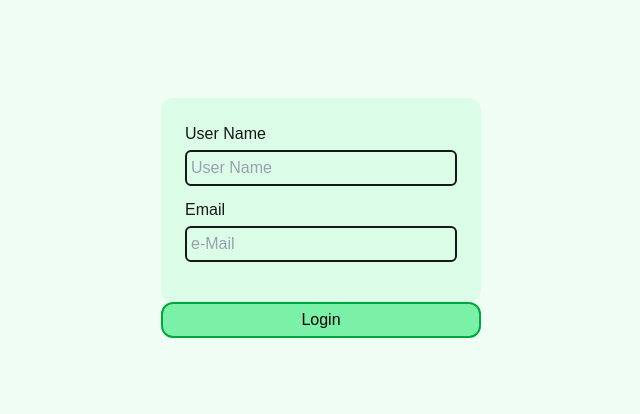
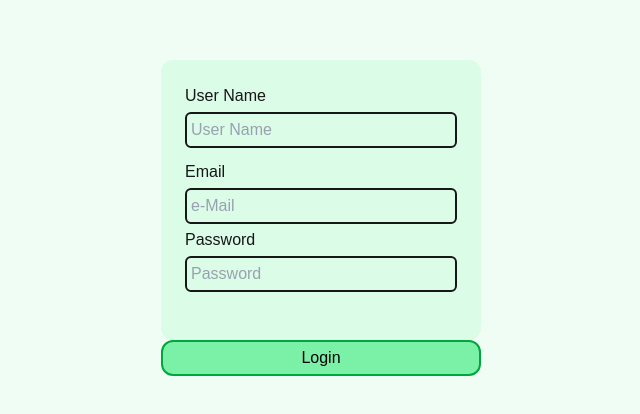
Before and after one commit to sinzin075/milestone, a Next.js app in the folder frontend/: page /userRegistration in a window 1280 px wide. Shown: the part 178-592 px from the top of the page, without its empty margins (319-959 px from the left). Built offline with nearby package versions, Linux system fonts and the light colour scheme.

Commit message:
feat: add password validation for frontend (min 8, max 20, required chars)

```diff
--- a/frontend/src/app/userRegistration/page.tsx
+++ b/frontend/src/app/userRegistration/page.tsx
@@ -6,8 +6,10 @@ import {useEffect, useState} from 'react';
 export default function userRegistration(){
     const[userName,setUserName]=useState('');
     const[email,setEmail]=useState('');
+    const[password,setPassword]=useState('');
     const[userNameError,setUserNameError]=useState<string|null>(null);
     const[emailError,setEmailError]=useState<string|null>(null);
+    const[passwordError,setPasswordError]=useState<string|null>(null);
     const[status, setStatus] = useState('typing');
 
 
@@ -16,6 +18,7 @@ export default function userRegistration(){
     setStatus('submitting');
     setUserNameError(null);
     setEmailError(null);
+    setPasswordError(null);
     let errorStatus=false;
 
     try {
@@ -32,10 +35,18 @@ export default function userRegistration(){
         setEmailError(error.message);
     }
 
+    try{
+        await validatePassword(password);
+    }catch(error:any){
+        errorStatus=true;
+        setPasswordError(error.message);
+    }
+
+
     if(!errorStatus){
         const res = await fetch("http://localhost:8080/users",{
             method:"POST",
-            body:JSON.stringify({name:userName,email:email}),
+            body:JSON.stringify({name:userName,email:email,password:password}),
             headers:{
                 "Content-Type":"application/json",
             },
@@ -81,6 +92,16 @@ export default function userRegistration(){
                     onChange={e=>setEmail(e.target.value)}
                 />
                 <div id="emailError" className="text-red-500 text-sm mt-1">{emailError}</div>
+                <h4 className="mb-1">Password</h4>
+                <input
+                    type="text"
+                    placeholder="Password"
+                    className="w-full placeholder-gray-400 border-2 rounded-md p-1 mb-2"
+                    name='Password'
+                    value={password}
+                    onChange={e=>setPassword(e.target.value)}
+                />
+                <div id="passwordError" className="text-red-500 text-sm mt-1">{passwordError}</div>
                 </div>
             </div>
 
@@ -108,11 +129,19 @@ function validateUserName(userName:string):Promise<boolean>{
 function validateEmail(email: string): Promise<boolean> {
     return new Promise((resolve, reject) => {
     const regex = /^[\w.-]+@[\w.-]+\.[a-zA-Z]{2,}$/;
-
     if (!regex.test(email)) {
         return reject(new Error("Please use a valid email format (example@gmail.com)"));
     }
-
     return resolve(true);
     });
 }
+function validatePassword(password: string): Promise<boolean> {
+    return new Promise((resolve, reject) => {
+    const regex = /^(?=.*[a-z])(?=.*[A-Z])(?=.*\d)(?=.*[!@#$%^&*()_+[\]{};':"\\|,.<>/?]).{8,20}$/;
+    if (!regex.test(password)) {
+        return reject(
+        new Error("Password must be 8-20 characters long and include at least one uppercase letter, one lowercase letter, one digit, and one special character."));
+    }
+    return resolve(true);
+    });
+}
```
